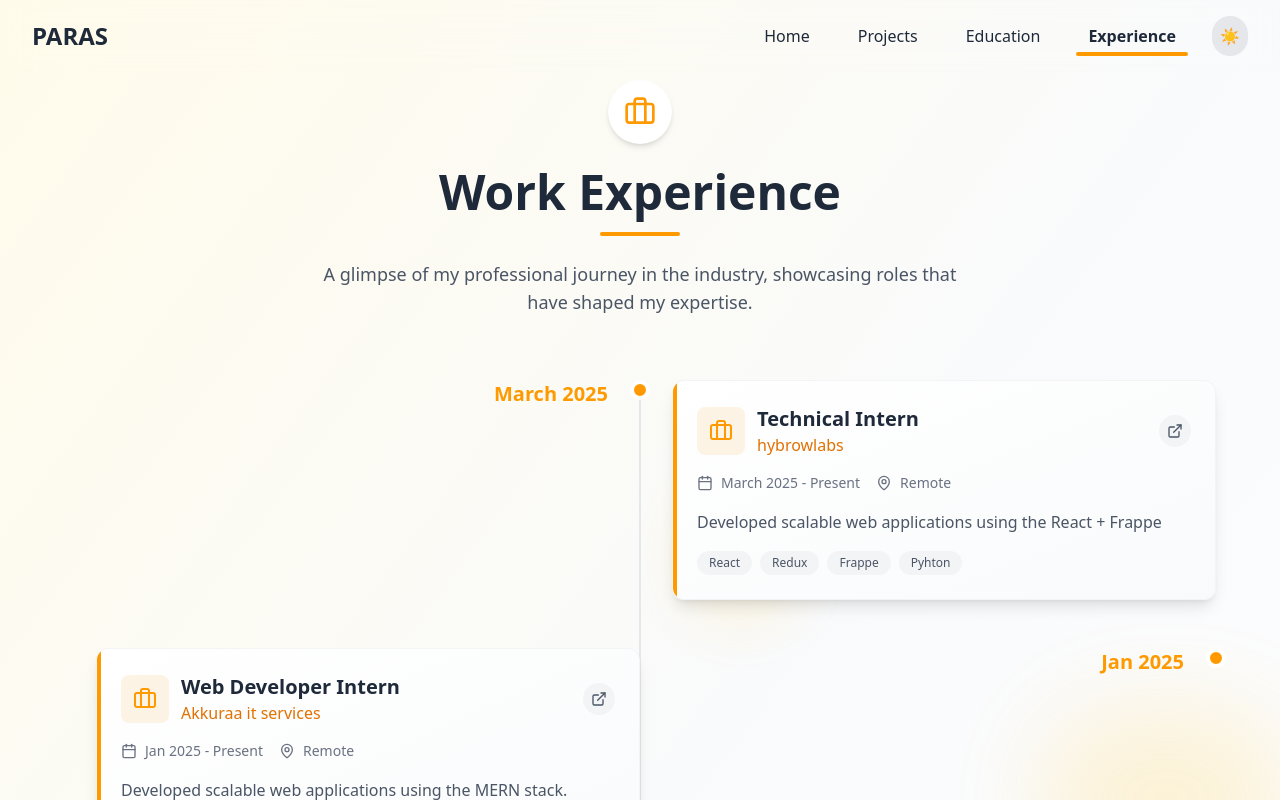
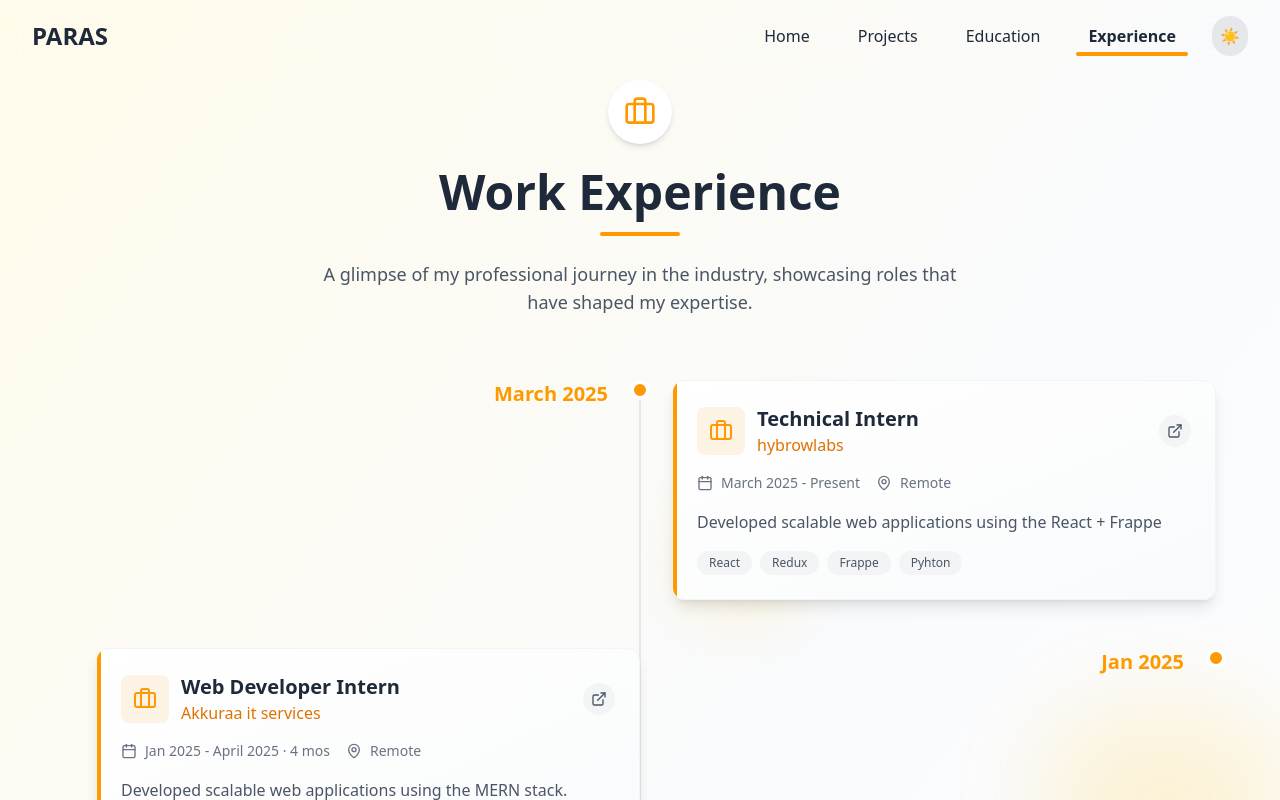
Before and after one commit to PARASMANI-KHUNTE/PARASMANIKHUNTE, a React (Vite) app in the folder client/: page /experience in a window 1280 px wide. Shown: the top 800 px of the page. Built offline with nearby package versions, Linux system fonts and the light colour scheme.

Commit message:
fix: update duration fields for experience entries

```diff
--- a/client/src/pages/Experience.jsx
+++ b/client/src/pages/Experience.jsx
@@ -10,7 +10,7 @@ const experienceData = [
     role: "Technical Intern",
     company: "hybrowlabs",
     companyUrl: "https://hybrowlabs.com/",
-    duration: "March 2025 - Present",
+    duration: "March 2025 - Present ",
     location: "Remote",
     description: "Developed scalable web applications using the React + Frappe",
     skills: ["React", "Redux" , "Frappe" , "Pyhton"]
@@ -19,7 +19,7 @@ const experienceData = [
     role: "Web Developer Intern",
     company: "Akkuraa it services",
     companyUrl: "https://internshala.com/company/akkuraa-it-services-1732513752/",
-    duration: "Jan 2025 - Present",
+    duration: "Jan 2025 - April 2025 · 4 mos",
     location: "Remote",
     description: "Developed scalable web applications using the MERN stack.",
     skills: ["React", "Node.js", "MongoDB", "Express", "Redux" , "Machine Learning"]
```
